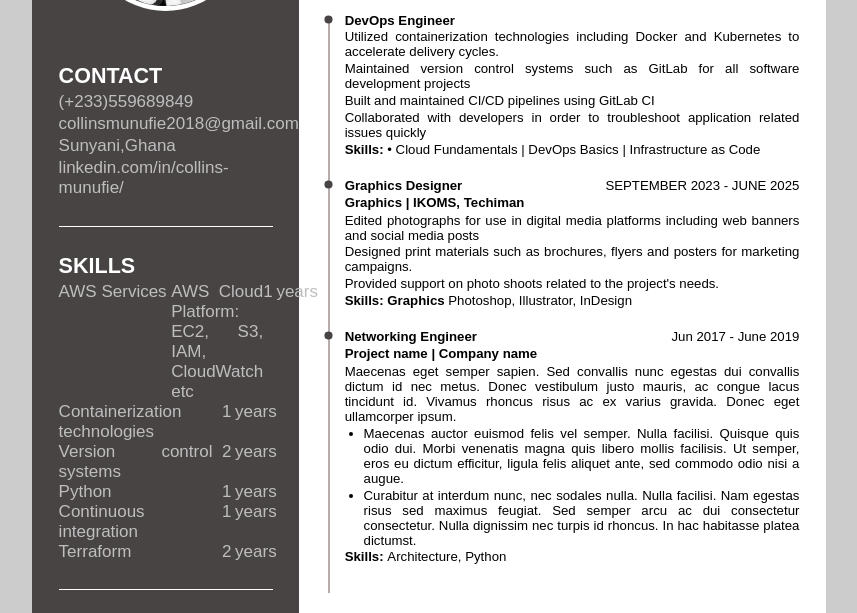
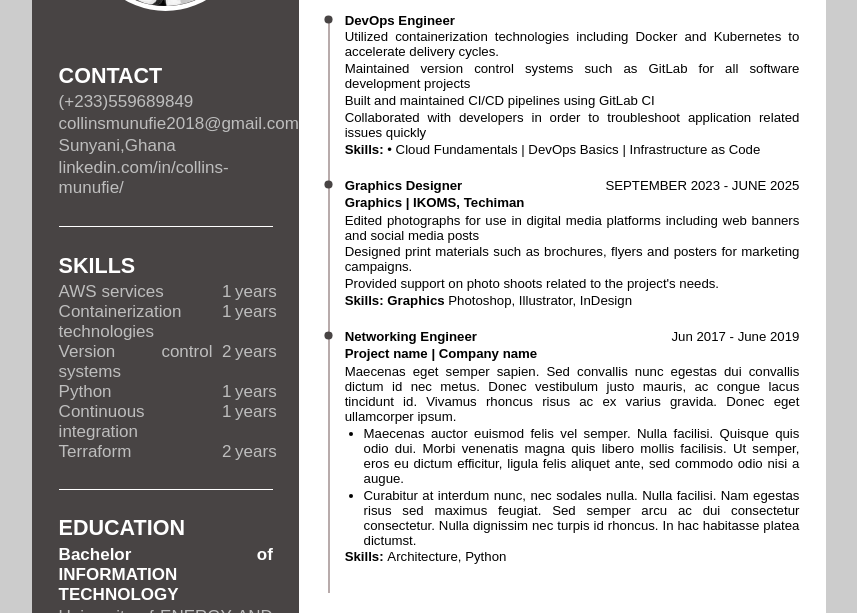
Before and after one commit to Collins-Munufie/Collins-CV, a plain HTML site: page index.html in a window 1280 px wide. Shown: the part 177-790 px from the top of the page, without its empty margins (211-1068 px from the left). Drawn offline with Linux system fonts and the light colour scheme.

Commit message:
modified

```diff
--- a/index.html
+++ b/index.html
@@ -44,10 +44,12 @@
             <div class="smallText">
               <div class="skill">
                 <div>
-                  <span>AWS Services</span>
+                  <span>AWS services</span>
                 </div>
                 <div class="yearsOfExperience">
-                  <span>AWS Cloud Platform: EC2, S3, IAM, CloudWatch etc </span>
+                  <span>
+                    <!-- EC2, S3, IAM, CloudWatch etc -->
+                  </span>
                   <span class="alignright">1</span>
                   <span class="alignleft">years</span>
                 </div>
```
